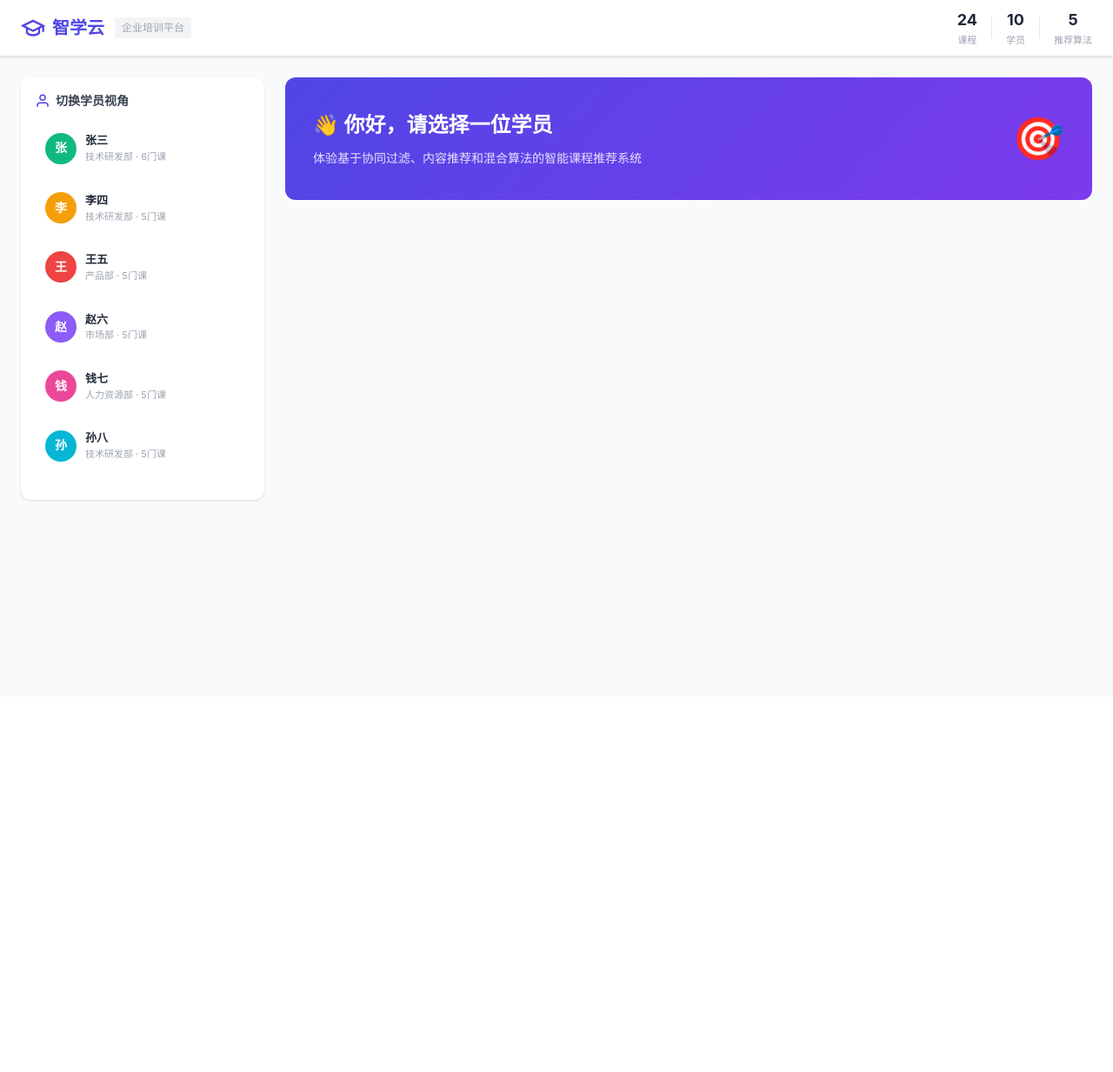
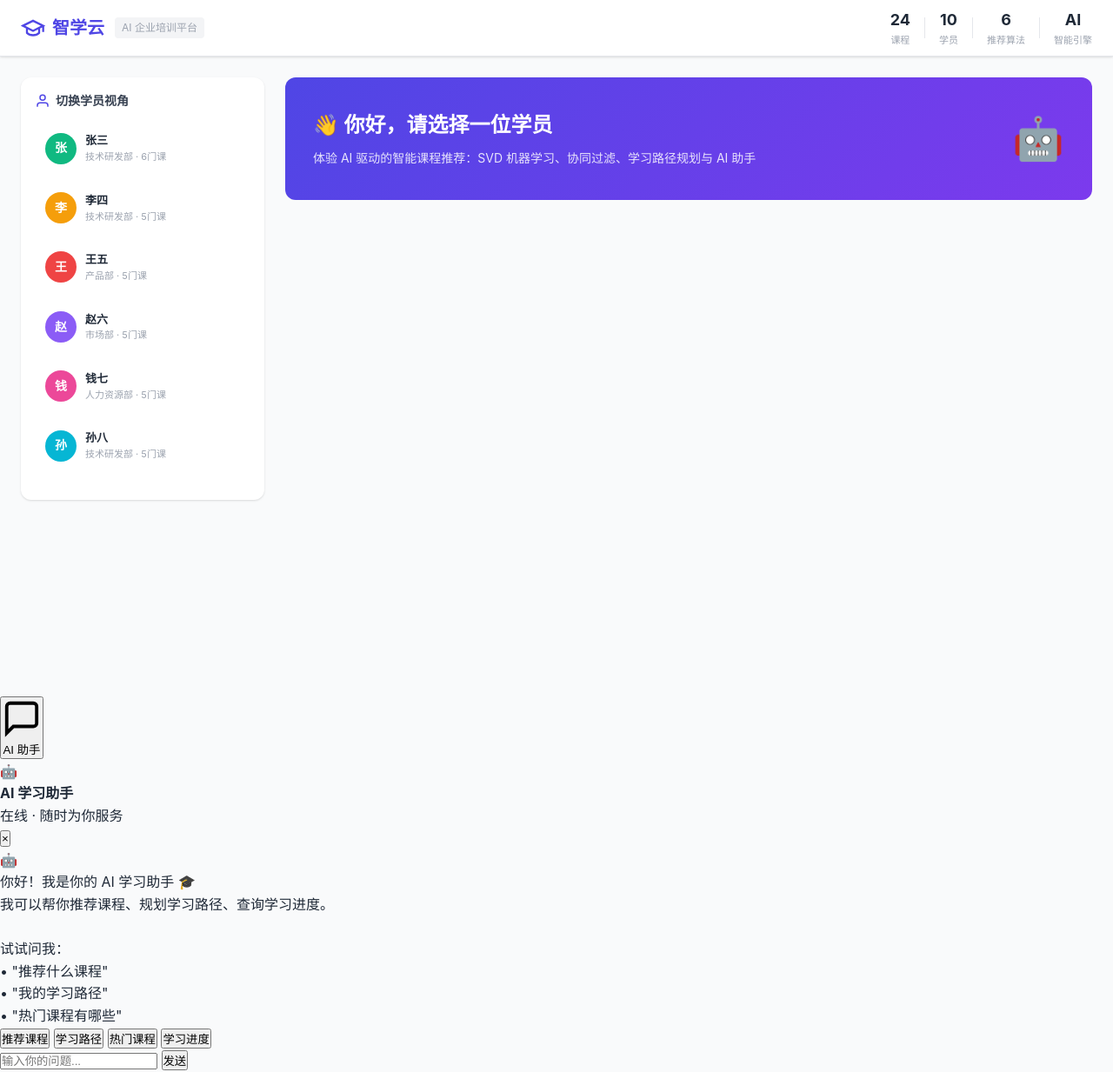
Before and after one commit to lqh1314/training-recommender, a Flask app: page / in a window 1280 px wide. Shown: the whole page at 87% size. Before the commit the page ends 577 px from the top, so only its background shows below. Run offline with Flask 3, Linux system fonts and the light colour scheme.

Commit message:
feat: 更新前端页面，加入 SVD 算法 tab、AI 学习路径和 AI 助手界面

```diff
--- a/templates/index.html
+++ b/templates/index.html
@@ -3,11 +3,10 @@
 <head>
     <meta charset="UTF-8">
     <meta name="viewport" content="width=device-width, initial-scale=1.0">
-    <title>培训管理系统 - 智能推荐</title>
+    <title>培训管理系统 - AI 智能推荐</title>
     <link rel="stylesheet" href="/static/style.css">
 </head>
 <body>
-    <!-- 顶部导航 -->
     <header class="header">
         <div class="header-inner">
             <div class="logo">
@@ -16,7 +15,7 @@
                     <path d="M6 12v5c3 3 9 3 12 0v-5"/>
                 </svg>
                 <span>智学云</span>
-                <span class="logo-sub">企业培训平台</span>
+                <span class="logo-sub">AI 企业培训平台</span>
             </div>
             <div class="header-stats">
                 <div class="stat-item">
@@ -30,15 +29,19 @@
                 </div>
                 <div class="stat-divider"></div>
                 <div class="stat-item">
-                    <span class="stat-num">5</span>
+                    <span class="stat-num">6</span>
                     <span class="stat-label">推荐算法</span>
+                </div>
+                <div class="stat-divider"></div>
+                <div class="stat-item ai-badge">
+                    <span class="stat-num">AI</span>
+                    <span class="stat-label">智能引擎</span>
                 </div>
             </div>
         </div>
     </header>
 
     <main class="main">
-        <!-- 左侧用户面板 -->
         <aside class="sidebar">
             <div class="panel">
                 <h3 class="panel-title">
@@ -47,7 +50,6 @@
                 </h3>
                 <div class="user-list" id="userList"></div>
             </div>
-
             <div class="panel" id="profilePanel" style="display:none;">
                 <h3 class="panel-title">
                     <svg viewBox="0 0 24 24" fill="none" stroke="currentColor" stroke-width="2"><path d="M12 2a10 10 0 1 0 10 10A10 10 0 0 0 12 2z"/><path d="M12 6v6l4 2"/></svg>
@@ -57,18 +59,15 @@
             </div>
         </aside>
 
-        <!-- 主内容区 -->
         <section class="content">
-            <!-- 欢迎横幅 -->
             <div class="welcome-banner" id="welcomeBanner">
                 <div class="welcome-text">
                     <h1>👋 你好，请选择一位学员</h1>
-                    <p>体验基于协同过滤、内容推荐和混合算法的智能课程推荐系统</p>
+                    <p>体验 AI 驱动的智能课程推荐：SVD 机器学习、协同过滤、学习路径规划与 AI 助手</p>
                 </div>
-                <div class="welcome-icon">🎯</div>
+                <div class="welcome-icon">🤖</div>
             </div>
 
-            <!-- 用户信息横幅 -->
             <div class="user-banner" id="userBanner" style="display:none;">
                 <div class="user-banner-left">
                     <div class="user-avatar-lg" id="userAvatarLg">张</div>
@@ -93,12 +92,28 @@
                 </div>
             </div>
 
-            <!-- 算法切换 -->
+            <div class="section" id="pathSection" style="display:none;">
+                <div class="section-header">
+                    <h3>
+                        <span class="ai-tag">AI</span>
+                        智能学习路径
+                    </h3>
+                    <span class="section-sub" id="pathDirection"></span>
+                </div>
+                <div class="path-overview" id="pathOverview"></div>
+                <div class="path-stages" id="pathStages"></div>
+            </div>
+
             <div class="algo-tabs" id="algoTabs" style="display:none;">
                 <button class="algo-tab active" data-algo="hybrid">
                     <span class="algo-icon">🔀</span>
-                    <span class="algo-label">混合推荐</span>
-                    <span class="algo-desc">智能融合多算法</span>
+                    <span class="algo-label">AI 混合推荐</span>
+                    <span class="algo-desc">智能融合6算法</span>
+                </button>
+                <button class="algo-tab" data-algo="svd">
+                    <span class="algo-icon">🧠</span>
+                    <span class="algo-label">SVD 机器学习</span>
+                    <span class="algo-desc">隐语义模型</span>
                 </button>
                 <button class="algo-tab" data-algo="user_cf">
                     <span class="algo-icon">👥</span>
@@ -122,7 +137,6 @@
                 </button>
             </div>
 
-            <!-- 推荐区域 -->
             <div class="section" id="recommendSection" style="display:none;">
                 <div class="section-header">
                     <h3 id="sectionTitle">为你推荐</h3>
@@ -131,7 +145,6 @@
                 <div class="course-grid" id="recommendGrid"></div>
             </div>
 
-            <!-- 已学课程 -->
             <div class="section" id="learnedSection" style="display:none;">
                 <div class="section-header">
                     <h3>已学课程</h3>
@@ -140,7 +153,6 @@
                 <div class="course-grid" id="learnedGrid"></div>
             </div>
 
-            <!-- 算法对比 -->
             <div class="section" id="compareSection" style="display:none;">
                 <div class="section-header">
                     <h3>算法效果对比</h3>
@@ -151,7 +163,42 @@
         </section>
     </main>
 
-    <!-- 课程详情弹窗 -->
+    <button class="ai-fab" id="aiFab" onclick="toggleChat()">
+        <svg viewBox="0 0 24 24" fill="none" stroke="currentColor" stroke-width="2">
+            <path d="M21 15a2 2 0 0 1-2 2H7l-4 4V5a2 2 0 0 1 2-2h14a2 2 0 0 1 2 2z"/>
+        </svg>
+        <span class="ai-fab-label">AI 助手</span>
+    </button>
+
+    <div class="chat-panel" id="chatPanel">
+        <div class="chat-header">
+            <div class="chat-header-left">
+                <div class="chat-avatar">🤖</div>
+                <div>
+                    <h4>AI 学习助手</h4>
+                    <span class="chat-status">在线 · 随时为你服务</span>
+                </div>
+            </div>
+            <button class="chat-close" onclick="toggleChat()">×</button>
+        </div>
+        <div class="chat-messages" id="chatMessages">
+            <div class="chat-msg ai-msg">
+                <div class="chat-msg-avatar">🤖</div>
+                <div class="chat-bubble">你好！我是你的 AI 学习助手 🎓<br>我可以帮你推荐课程、规划学习路径、查询学习进度。<br><br>试试问我：<br>• "推荐什么课程"<br>• "我的学习路径"<br>• "热门课程有哪些"</div>
+            </div>
+        </div>
+        <div class="chat-quick" id="chatQuick">
+            <button onclick="quickAsk('推荐什么课程')">推荐课程</button>
+            <button onclick="quickAsk('我的学习路径')">学习路径</button>
+            <button onclick="quickAsk('热门课程')">热门课程</button>
+            <button onclick="quickAsk('我的学习情况')">学习进度</button>
+        </div>
+        <div class="chat-input-area">
+            <input type="text" id="chatInput" placeholder="输入你的问题..." onkeydown="if(event.key==='Enter')sendChat()">
+            <button class="chat-send" onclick="sendChat()">发送</button>
+        </div>
+    </div>
+
     <div class="modal-overlay" id="courseModal" onclick="closeModal(event)">
         <div class="modal" onclick="event.stopPropagation()">
             <button class="modal-close" onclick="closeModal()">×</button>
@@ -173,9 +220,7 @@
         </div>
     </div>
 
-    <!-- Toast 提示 -->
     <div class="toast" id="toast"></div>
-
     <script src="/static/app.js"></script>
 </body>
 </html>
```
